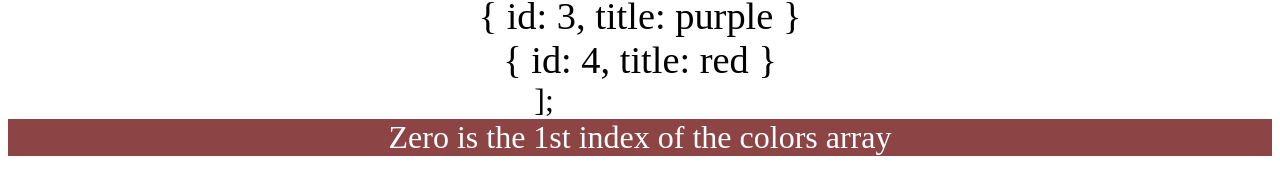
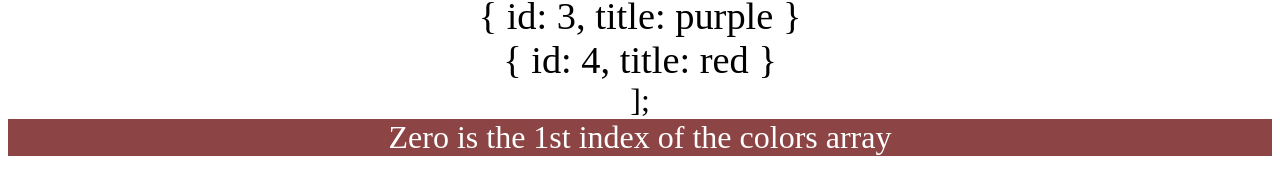
Before and after one commit to Aguadebebe/color-picks, a React (Create React App) app: page / in a window 1280 px wide. Shown: the part 443-615 px from the top of the page. Built offline with nearby package versions, Linux system fonts and the light colour scheme.

Commit message:
Removes padding for CloseColorsArray

```diff
--- a/src/Comps/GrandchildComps/CloseColorsArray.js
+++ b/src/Comps/GrandchildComps/CloseColorsArray.js
@@ -4,7 +4,6 @@ const CloseColorsArray = ({ bra2 }) => {
     return (
         <div style={{
             textAlign: "center",
-            paddingRight: "15vw",
             fontSize: "2em"
       }}>
          {bra2}
```
